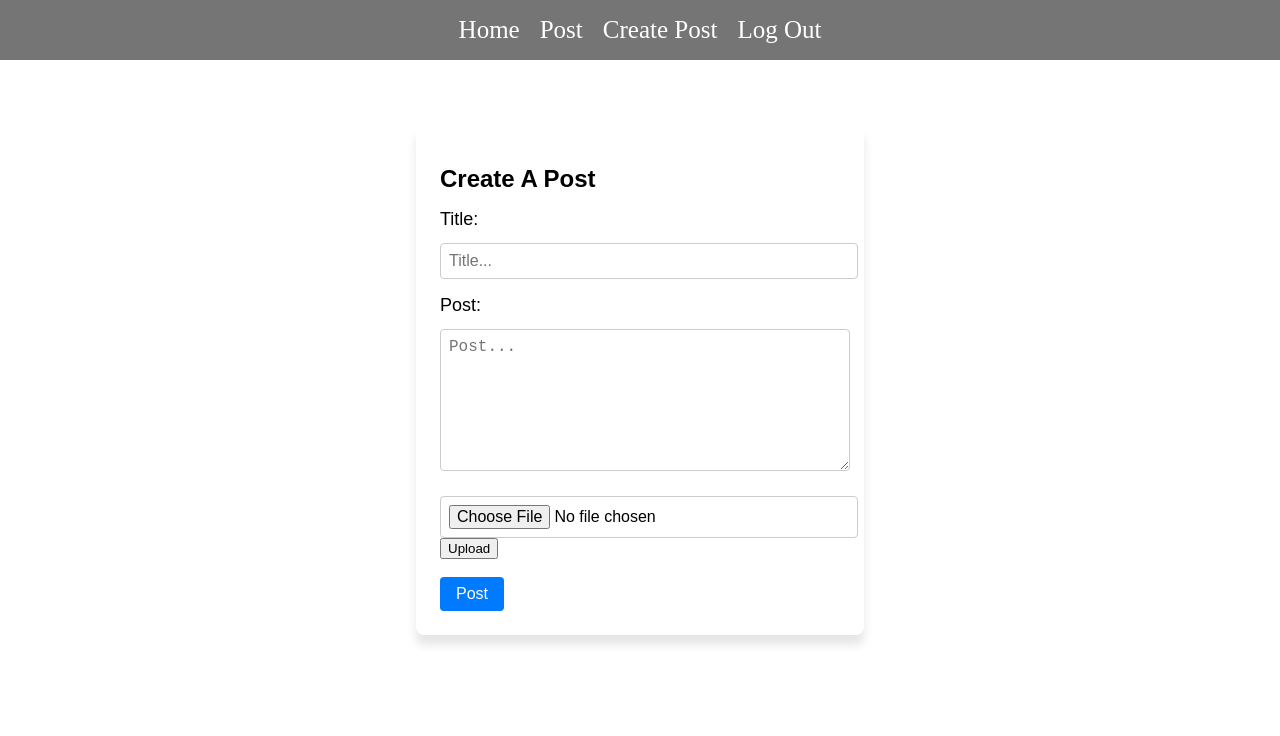
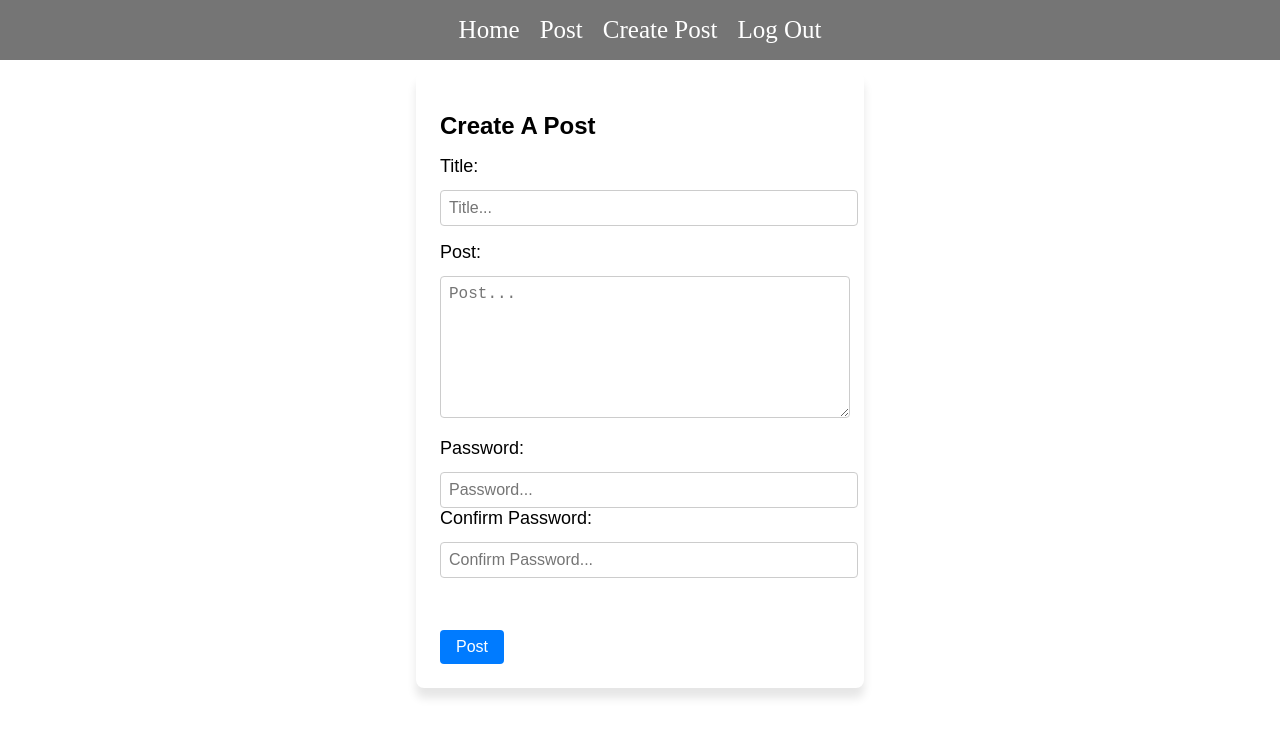
Before and after one commit to aakash2060/std-secure, a React (Create React App) app in the folder std-secure/: page /createpost in a window 1280 px wide. Shown: the top 736 px of the page. Built offline with nearby package versions, Linux system fonts and the light colour scheme; no server answers; sample sign-in values are in the browser's storage.

Commit message:
form-validation

```diff
--- a/std-secure/package.json
+++ b/std-secure/package.json
@@ -9,7 +9,6 @@
     "@testing-library/user-event": "^13.5.0",
     "bootstrap": "^5.3.0",
     "firebase": "^9.22.2",
-    "jquery": "^3.7.0",
     "react": "^18.2.0",
     "react-dom": "^18.2.0",
     "react-embed": "^3.6.0",
--- a/std-secure/src/pages/CreatePost.js
+++ b/std-secure/src/pages/CreatePost.js
@@ -1,15 +1,19 @@
 import React, { useEffect, useState } from "react";
-import { addDoc, collection } from "firebase/firestore";
+import { addDoc, collection, serverTimestamp } from "firebase/firestore";
 import { db, auth } from "../firebase";
 import { useNavigate } from "react-router-dom";
 import { storage } from "../firebase";
-import 'firebase/storage';  // <----
+import "firebase/firestore";
+import "firebase/storage"; // <----
 
 function CreatePost(props) {
-  const {isAuth} = props;
+  const { isAuth } = props;
   const [title, setTitle] = useState("");
   const [postText, setPostText] = useState("");
+  const [password, setPassword] = useState("");
+  const [confirmPassword, setconfirmPassword] = useState("");
   const [file, setFile] = useState("");
+  const [error, setError] = useState("");
 
   const handleFileChange = (event) => {
     const selectedFile = event.target.files[0];
@@ -27,23 +31,57 @@ function CreatePost(props) {
   const navigate = useNavigate();
 
   const createPost = async () => {
+      if (password !== confirmPassword) {
+        setError({ password: "Passwords do not match" });
+        return;
+      }
+
+    if (error != null) {
       await addDoc(postCollectionRef, {
         title,
         postText,
-      author: { name: auth.currentUser.displayName, id: auth.currentUser.uid },
+        author: {
+          name: auth.currentUser.displayName,
+          id: auth.currentUser.uid,
+        },
+        password,
+        date: serverTimestamp(),
       });
       navigate("/posts");
+    }
   };
 
+  const handlePasswordChange = (event) => {
+    let error = {};
+    setPassword(event.target.value);
+    if (event.target.value !== confirmPassword) {
+      error.password = "Passwords do not match";
+    }
+    setError(error);
+  };
 
-  useEffect(()=>{
-    if(!isAuth){
+  const handleConfirmPasswordChange = (event) => {
+    let error = {};
+    setconfirmPassword(event.target.value);
+    if (event.target.value !== password) {
+      error.password = "Passwords do not match";
+    }
+    setError(error);
+  };
+
+  const handleSubmit = (event) => {
+    event.preventDefault();
+    createPost();
+  };
+
+  useEffect(() => {
+    if (!isAuth) {
       navigate("/login");
     }
-
   }, []);
 
   return (
+    <form onSubmit={handleSubmit}>
       <div className="post-container">
         <div className="post-box">
           <h1 className="post-title">Create A Post</h1>
@@ -52,6 +90,7 @@ function CreatePost(props) {
             <input
               className="form-input"
               placeholder="Title..."
+              required
               onChange={(event) => {
                 setTitle(event.target.value);
               }}
@@ -61,6 +100,7 @@ function CreatePost(props) {
             <label className="form-label">Post:</label>
             <textarea
               className="form-textarea"
+              required
               style={{ width: "392px", height: "124px" }}
               placeholder="Post..."
               onChange={(event) => {
@@ -68,13 +108,38 @@ function CreatePost(props) {
               }}
             />
           </div>
-        <input type="file" onChange={handleFileChange} className="form-input" />
-        <button onClick={upload}> Upload </button><br/><br/>
-        <button className="btn btn-primary" type="submit" onClick={createPost}>
+          <div>
+            <div className="form-group">
+              <label className="form-label">Password:</label>
+              <input
+                className="form-input"
+                style={{ borderColor: error.password ? "red" : "" }}
+                type="password"
+                placeholder="Password..."
+                onChange={handlePasswordChange}
+              />
+
+              <label className="form-label">Confirm Password:</label>
+              <input
+                className="form-input"
+                type="password"
+                style={{ borderColor: error.password ? "red" : "" }}
+                placeholder="Confirm Password..."
+                onChange={handleConfirmPasswordChange}
+              />
+              {error && <p style={{ color: "red" }}>{error.password}</p>}
+            </div>
+          </div>
+          {/* <input type="file" onChange={handleFileChange} className="form-input" />
+        <button onClick={upload}> Upload </button> */}
+          <br />
+          <br />
+          <button className="btn btn-primary" type="submit">
             Post
           </button>
         </div>
       </div>
+    </form>
   );
 }
 
--- a/std-secure/src/pages/Posts.js
+++ b/std-secure/src/pages/Posts.js
@@ -8,6 +8,7 @@ function Posts(props) {
   const { isAuth } = props;
   const navigate = useNavigate();
   const [postLists, setPostList] = useState([]);
+  const [loading, isLoading] = useState(true);
   const postsCollectionRef = collection(db, "posts");
 
   async function deletePost(id) {
@@ -20,6 +21,7 @@ function Posts(props) {
   const getPosts = async () => {
     const data = await getDocs(postsCollectionRef);
     setPostList(data.docs.map((doc) => ({ ...doc.data(), id: doc.id })));
+    isLoading(false);
   };
 
   useEffect(() => {
@@ -29,6 +31,9 @@ function Posts(props) {
       getPosts();
     }
   }, []);
+  if (loading) {
+    return <div> </div>;
+  }
 
   return (
     <div className="homePage">
@@ -36,7 +41,7 @@ function Posts(props) {
         <div
           style={{
             color: "green",
-            fontSize:"20px",
+            fontSize: "20px",
             textAlign: "center",
             height: "50%",
             position: "fixed",
--- a/std-secure/src/pages/ViewPost.js
+++ b/std-secure/src/pages/ViewPost.js
@@ -23,6 +23,7 @@ function ViewPost() {
   useEffect(() => {
     const fetchData = async () => {
       await getPosts();
+      if (pass.length != 0) {
         const password = window.prompt(
           "Please enter the password to enter the website:"
         );
@@ -30,6 +31,9 @@ function ViewPost() {
           setShow(true);
         } else {
           alert("Incorrect password. Access denied.");
+        }
+      } else {
+        setShow(true);
       }
     };
 
```
Also changed, not shown: 1 other file (tests, documents, lock files or other folders). Lines whose indentation alone changed are shown as unchanged.
